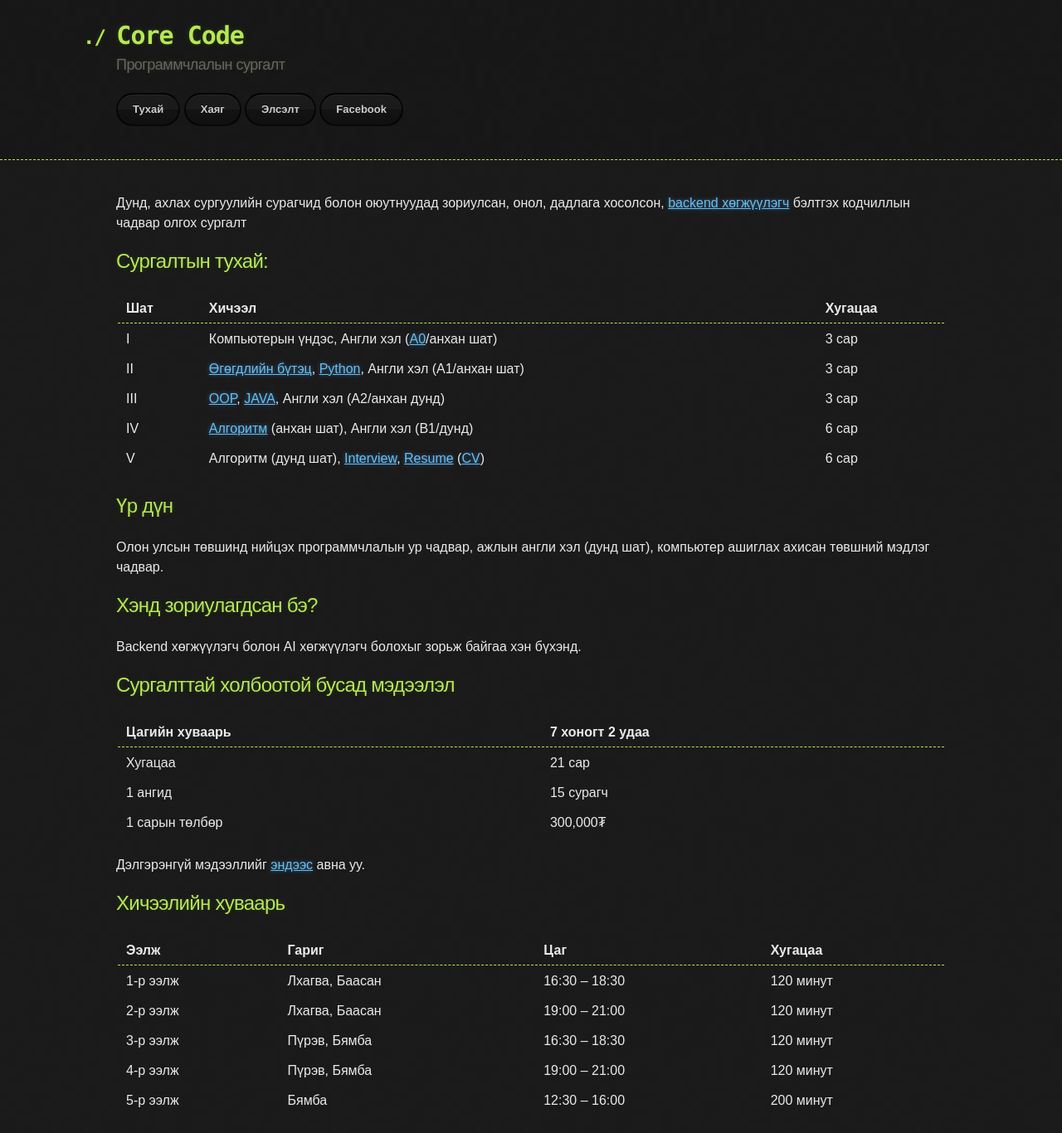
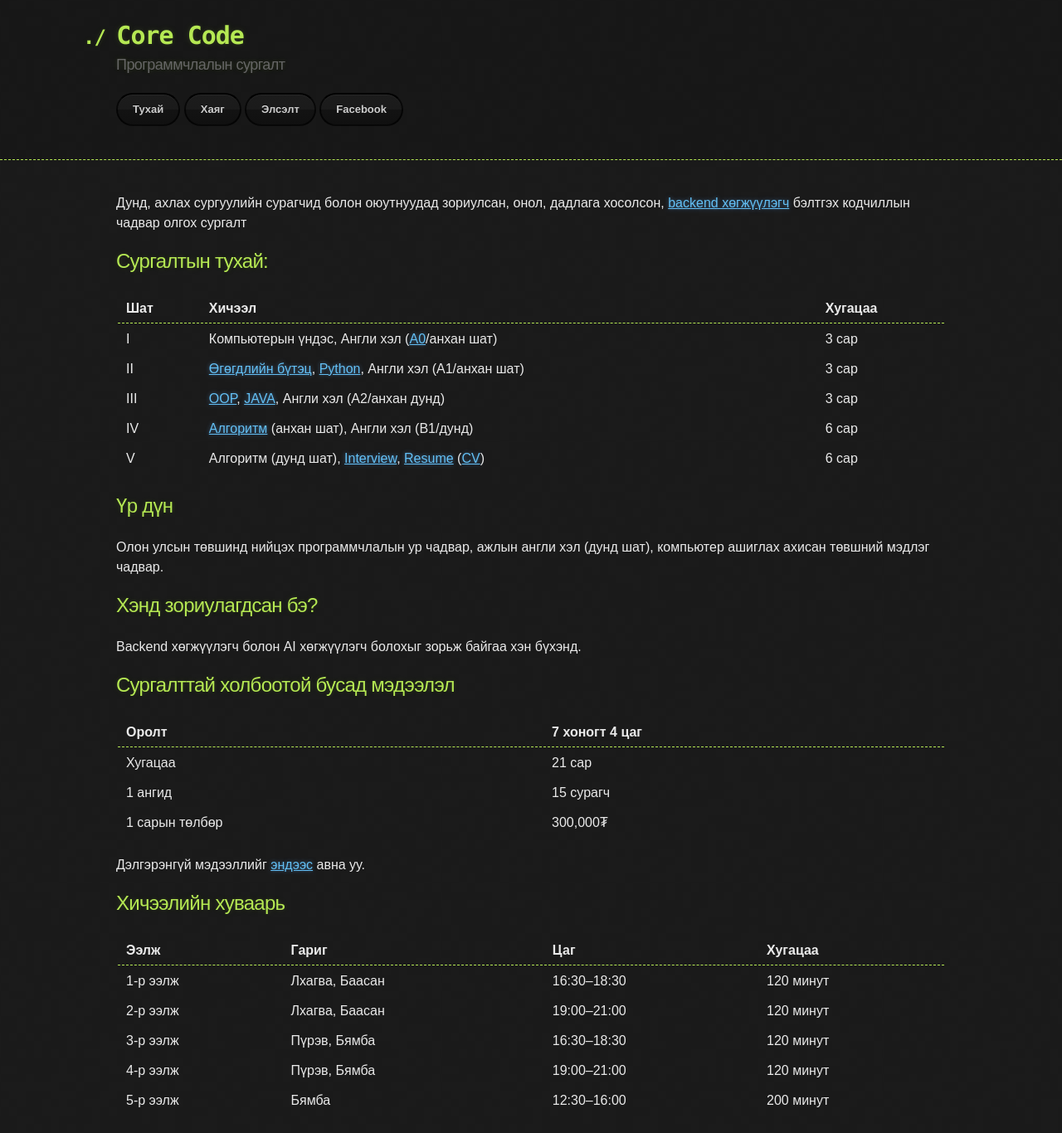
Before and after one commit to ganaatulgaa/corecode, a Jekyll site: the page built from index.md, in a window 1280 px wide. Shown: the whole page at 83% size. Built offline with Jekyll 4.4.1, drawn with Linux system fonts in a browser that asks for light colours.

Commit message:
Update index.md

```diff
--- a/index.md
+++ b/index.md
@@ -25,7 +25,7 @@ Backend хөгжүүлэгч болон AI хөгжүүлэгч болохыг
 
 ## Сургалттай холбоотой бусад мэдээлэл
 
-| Цагийн хуваарь | 7 хоногт 2 удаа |
+| Оролт | 7 хоногт 4 цаг |
 |---|---|
 | Хугацаа | 21 сар |
 | 1 ангид | 15 сурагч |
@@ -37,8 +37,8 @@ Backend хөгжүүлэгч болон AI хөгжүүлэгч болохыг
 
 | Ээлж | Гариг | Цаг | Хугацаа |
 |---|---|---|---|
-| 1-р ээлж | Лхагва, Баасан | 16:30 -- 18:30 | 120 минут |
-| 2-р ээлж | Лхагва, Баасан | 19:00 -- 21:00 | 120 минут |
-| 3-р ээлж | Пүрэв, Бямба | 16:30 -- 18:30 | 120 минут |
-| 4-р ээлж | Пүрэв, Бямба | 19:00 -- 21:00 | 120 минут |
-| 5-р ээлж | Бямба | 12:30 -- 16:00 | 200 минут |
+| 1-р ээлж | Лхагва, Баасан | 16:30--18:30 | 120 минут |
+| 2-р ээлж | Лхагва, Баасан | 19:00--21:00 | 120 минут |
+| 3-р ээлж | Пүрэв, Бямба | 16:30--18:30 | 120 минут |
+| 4-р ээлж | Пүрэв, Бямба | 19:00--21:00 | 120 минут |
+| 5-р ээлж | Бямба | 12:30--16:00 | 200 минут |
```
